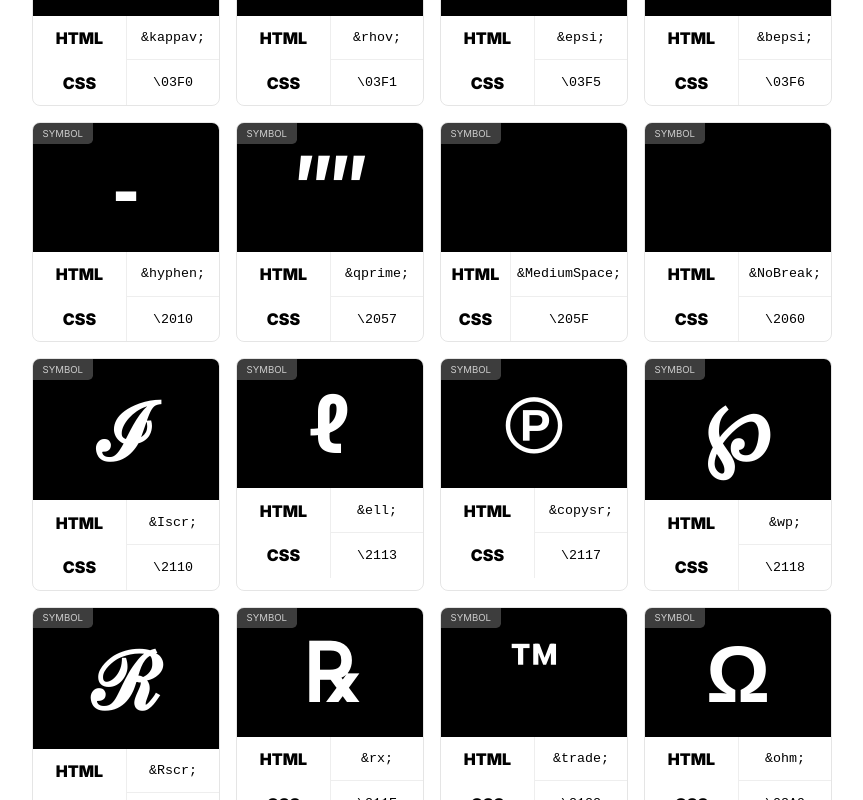
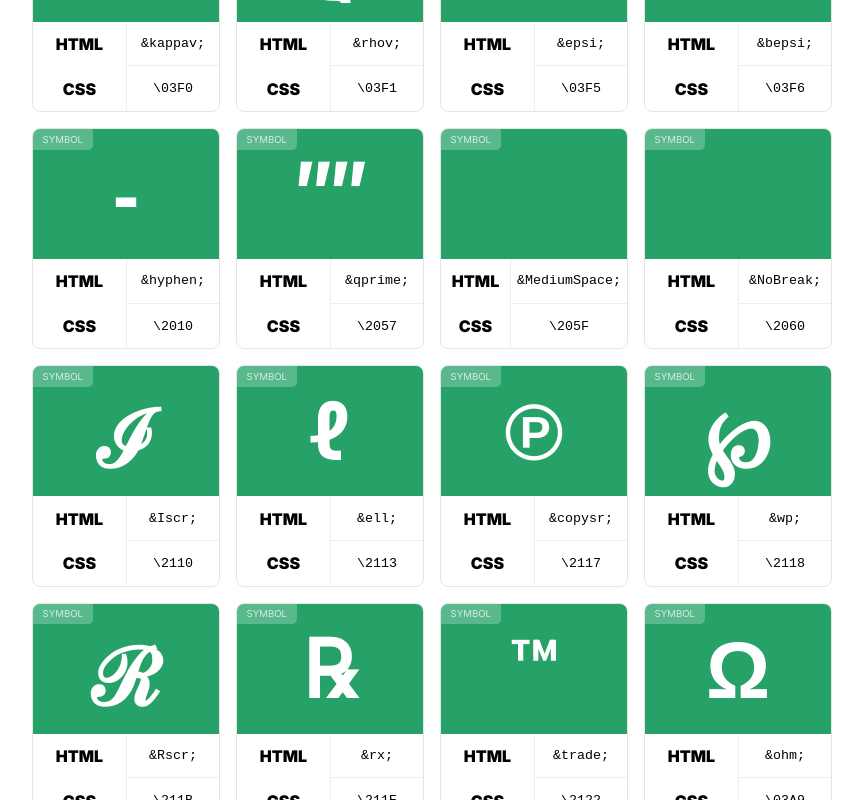
Before and after one commit to elvessousa/charmap, a Next.js app: page / in a window 1280 px wide. Shown: the part 1500-2300 px from the top of the page, without its empty margins (208-1071 px from the left). Built offline with nearby package versions, Linux system fonts and the light colour scheme.

Commit message:
Category colors.

```diff
--- a/components/Character/index.tsx
+++ b/components/Character/index.tsx
@@ -1,5 +1,5 @@
-import styled from "styled-components";
 import { useState } from "react";
+import { Card, Code, Letter } from "./styles";
 
 interface CardProps {
   entity: string;
@@ -29,7 +29,7 @@ const Character: React.FC<CardProps> = ({ entity, code, type }) => {
 
   return (
     <Card>
-      <Letter>
+      <Letter category={type}>
         <span>{type}</span>
         <h4 dangerouslySetInnerHTML={{ __html: `${entity}` }} />
         {copied && <div>Copied</div>}
@@ -48,87 +48,4 @@ const Character: React.FC<CardProps> = ({ entity, code, type }) => {
   );
 };
 
-const Card = styled.div`
-  border: 1px solid rgba(0, 0, 0, 0.1);
-  border-radius: 0.5em;
-  overflow: hidden;
-  transition: all 0.2s ease-in-out;
-
-  &:hover {
-    box-shadow: 0 0 20px rgba(0, 0, 0, 0.1);
-  }
-`;
-
-const Letter = styled.div`
-  background: #000;
-  color: #fff;
-  text-align: center;
-  padding: 1em;
-  position: relative;
-
-  h4 {
-    font-size: 5em;
-    margin: 0;
-  }
-
-  span {
-    background: rgba(255, 255, 255, 0.3);
-    border-bottom-right-radius: 0.5em;
-    color: #fff;
-    opacity: 0.8;
-    display: block;
-    position: absolute;
-    top: 0;
-    left: 0;
-    font-size: 0.6em;
-    padding: 0.5em 1em;
-    text-transform: uppercase;
-  }
-
-  div {
-    background: #fc0;
-    color: #000;
-    border-radius: 0.3em;
-    font-size: 0.8em;
-    font-weight: bold;
-    padding: 0.5em;
-    position: absolute;
-    right: 1em;
-    top: 1em;
-  }
-`;
-
-const Code = styled.div`
-  display: grid;
-  grid-template-columns: 1fr 1fr;
-  grid-template-rows: 1fr 1fr;
-
-  strong {
-    display: grid;
-    place-items: center;
-  }
-
-  button {
-    background: transparent;
-    border: 0;
-    border-left: 1px solid #eee;
-    border-bottom: 1px solid #eee;
-    cursor: pointer;
-    transition: all 0.2s ease-in-out;
-
-    &:hover {
-      background: #eee;
-    }
-
-    &:active {
-      background: #000;
-      color: #fff;
-    }
-
-    &:last-child {
-      border-bottom: 0;
-    }
-  }
-`;
-
 export default Character;
--- /dev/null
+++ b/components/Character/styles.ts
@@ -0,0 +1,107 @@
+import styled from "styled-components";
+
+export const colors = {
+  greek: "#1c71d8",
+  hebrew: "#1a5fb4",
+  cyrillic: "#c01c28",
+  extended: "#a51d2d",
+  orange: "#e66100",
+  math: "#c64600",
+  currency: "#2ec27e",
+  symbol: "#26a269",
+  punctuation: "#813d9c",
+  typography: "#613583",
+  space: "#3d3846",
+  arrow: "#241f31",
+  box: "#000",
+  yellow: "#f5c211",
+};
+
+export const Card = styled.div`
+  border: 1px solid rgba(0, 0, 0, 0.1);
+  border-radius: 0.5em;
+  overflow: hidden;
+  transition: all 0.2s ease-in-out;
+
+  &:hover {
+    box-shadow: 0 0 20px rgba(0, 0, 0, 0.1);
+  }
+`;
+
+type LetterProps = {
+  category: string;
+};
+
+export const Letter = styled.div<LetterProps>`
+  background: #000;
+  color: #fff;
+  text-align: center;
+  height: 130px;
+  padding: 1em;
+  position: relative;
+  background-color: ${(props) => props.category && colors[props.category]};
+
+  h4 {
+    font-size: 5em;
+    margin: 0;
+  }
+
+  span {
+    background: rgba(255, 255, 255, 0.3);
+    border-bottom-right-radius: 0.5em;
+    color: #fff;
+    opacity: 0.8;
+    display: block;
+    position: absolute;
+    top: 0;
+    left: 0;
+    font-size: 0.6em;
+    padding: 0.5em 1em;
+    text-transform: uppercase;
+  }
+
+  div {
+    background: #fc0;
+    color: #000;
+    border-radius: 0.3em;
+    font-size: 0.8em;
+    font-weight: bold;
+    padding: 0.5em;
+    position: absolute;
+    right: 1em;
+    top: 1em;
+  }
+`;
+
+export const Code = styled.div`
+  display: grid;
+  grid-template-columns: 1fr 1fr;
+  grid-template-rows: 1fr 1fr;
+
+  strong {
+    display: grid;
+    place-items: center;
+  }
+
+  button {
+    background: transparent;
+    border: 0;
+    border-left: 1px solid #eee;
+    border-bottom: 1px solid #eee;
+    cursor: pointer;
+    transition: all 0.2s ease-in-out;
+
+    &:hover {
+      background: #eee;
+    }
+
+    &:active {
+      background: #000;
+      color: #fff;
+    }
+
+    &:last-child {
+      border-bottom: 0;
+    }
+  }
+`;
```
